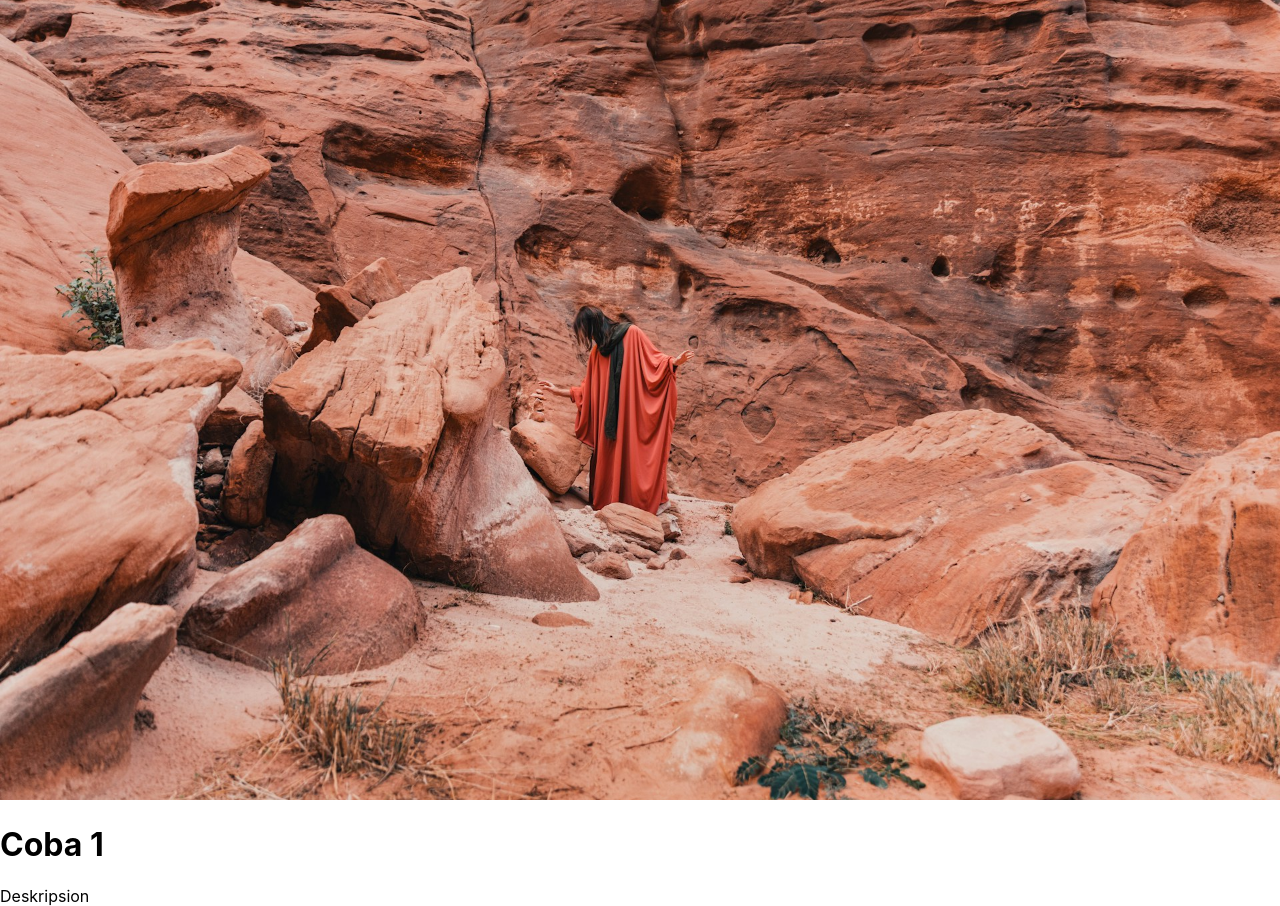
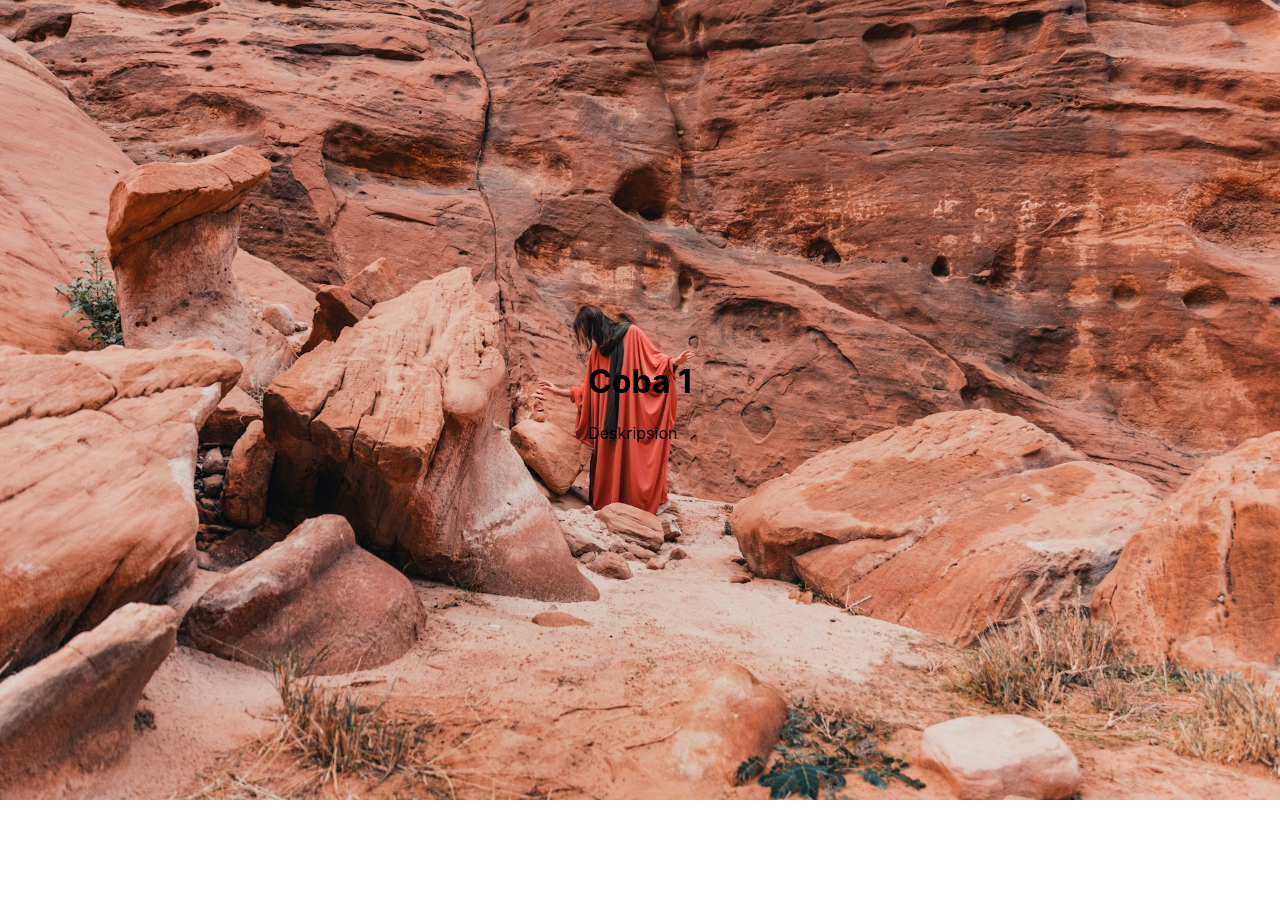
Before and after one commit to Muqorrobin22/Carousel-with-react-and-scss, a React (Vite) app: page / in a window 1280 px wide. Shown: the top 906 px of the page. After the commit the page ends 804 px from the top, so only its background shows below. Built offline with nearby package versions, Linux system fonts and the light colour scheme.

Commit message:
Adjust the text in each carousel item to absolute center

```diff
--- a/src/components/CarouselInner.module.scss
+++ b/src/components/CarouselInner.module.scss
@@ -7,6 +7,7 @@
   max-height: 100vh;
 
   &__item {
+    position: relative;
     img {
       height: 100%;
       min-width: 100vw;
@@ -15,5 +16,12 @@
       background-size: cover;
       background-position: center;
     }
+
+    .carousel__item_text {
+      position: absolute;
+      top: 50%;
+      left: 50%;
+      transform: translate(-50%, -50%);
+    }
   }
 }
```
